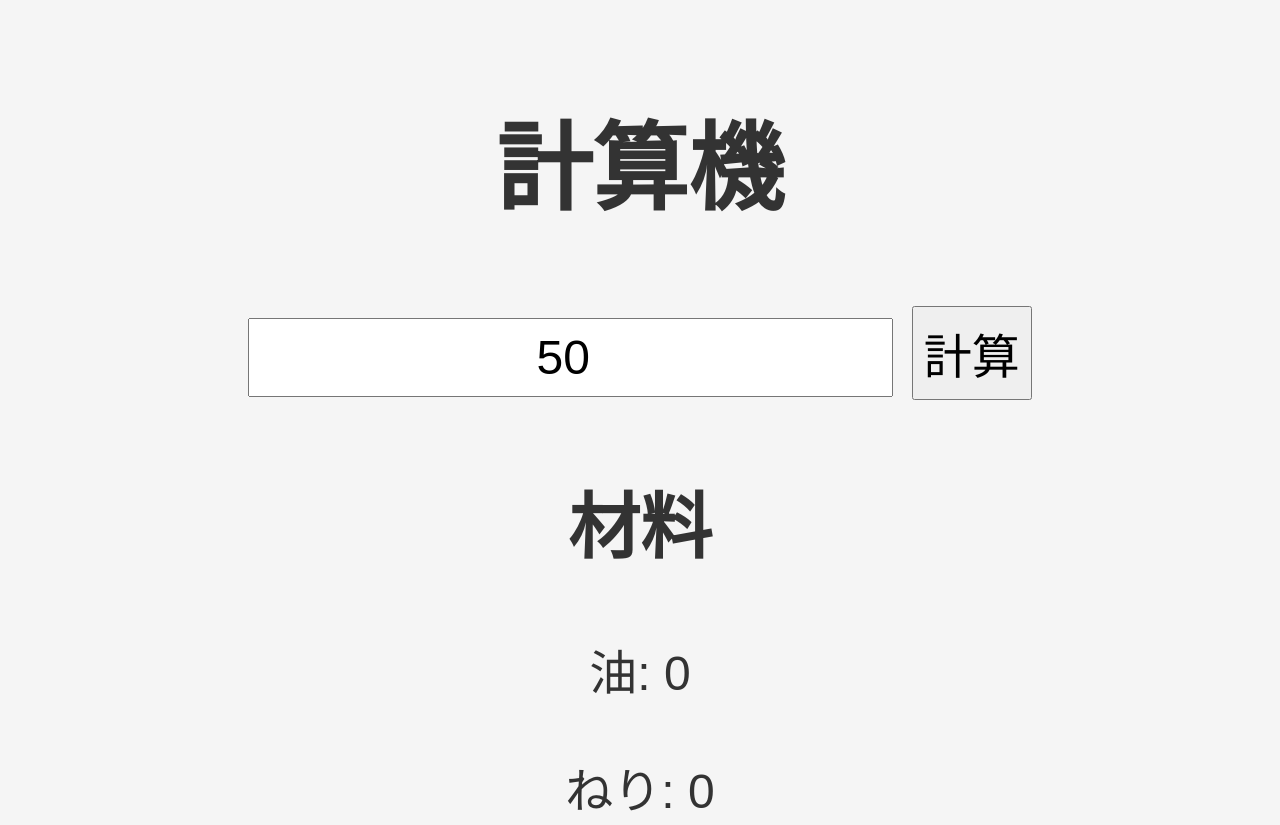
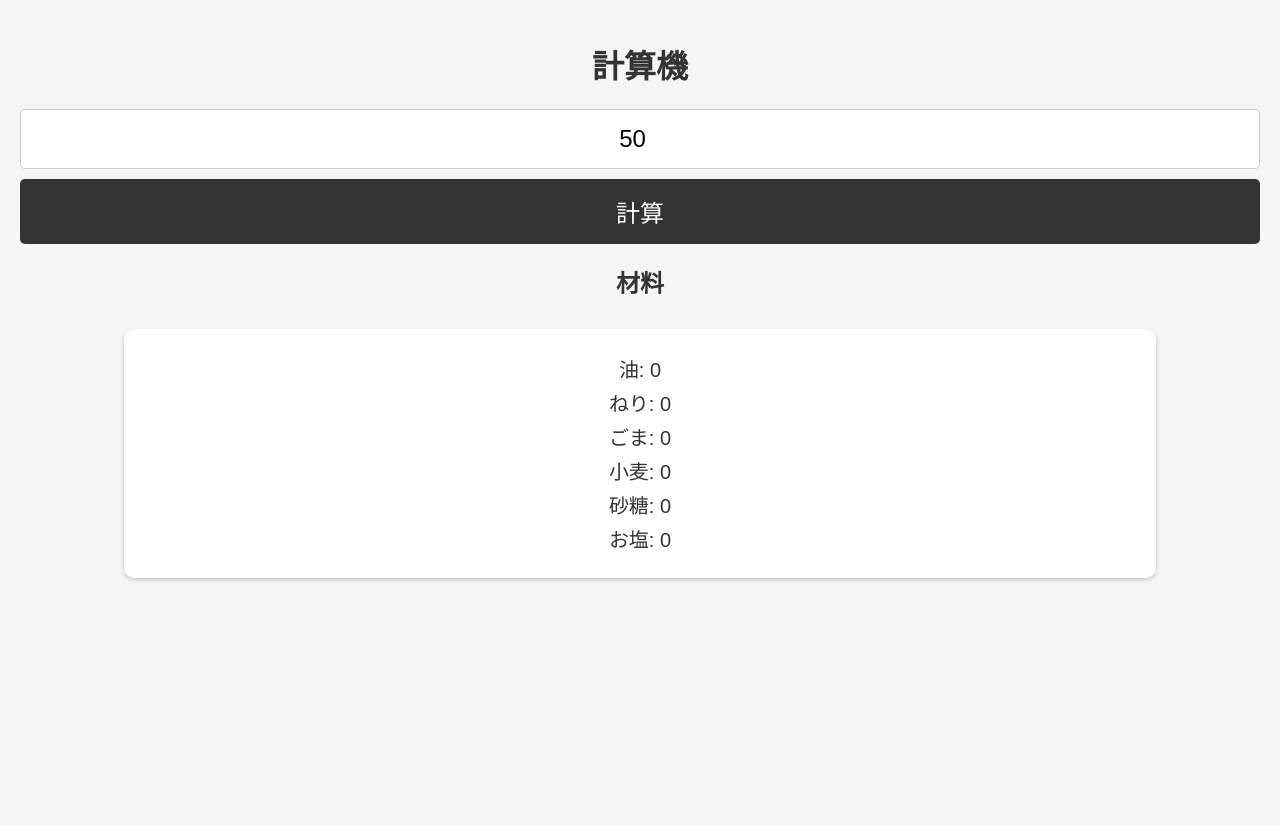
Before and after one commit to hnsol/FraysCalcDemo, a plain HTML site: page index.html in a window 1280 px wide. Shown: the top 825 px of the page. After the commit the page ends 800 px from the top, so only its background shows below. Drawn offline with Linux system fonts and the light colour scheme.

Commit message:
chore: change appearance

```diff
--- a/style.css
+++ b/style.css
@@ -1,33 +1,52 @@
 body {
     font-family: Arial, sans-serif;
+    background-color: #f5f5f5; /* 軽いグレーの背景 */
+    color: #333333; /* ややグレーのテキスト */
     text-align: center;
-    font-size: 48px; /* フォントサイズを設定 */
-    padding-top: 20px;
-    background-color: #f5f5f5; /* 背景色をわずかにグレーに */
-    color: #333333; /* テキストの色を少しグレーに */}
+    margin: 0;
+    padding: 20px;
+}
 
-/* 入力フィールドとボタンを含むコンテナ */
-.form-container {
-    text-align: center;
-    display: inline-block; /* インラインブロック要素にする */
+.input-container {
+    background-color: #ffffff; /* 白色の背景 */
+    padding: 20px;
+    border-radius: 10px; /* 角の丸み */
+    box-shadow: 0 2px 4px rgba(0, 0, 0, 0.2); /* シャドウを追加 */
+    margin: 20px auto;
+    width: 80%;
 }
 
 input#quantity {
-    width: auto; /* 入力フィールドの幅を自動に設定 */
-    margin: 10px 5px 10px 0; /* 右に少しマージンを設定 */
-    padding: 10px;
-    font-size: 48px; /* フォントサイズを設定 */
-    display: inline-block; /* インラインブロック要素にする */
+    width: 100%; /* 入力フィールドの幅 */
+    padding: 15px;
+    font-size: 24px; /* 大きなフォントサイズ */
     text-align: center;
+    border: 1px solid #ccc; /* 薄い境界線 */
+    border-radius: 5px; /* 角の丸み */
+    box-sizing: border-box; /* ボックスサイズを設定 */
 }
 
 button {
-    margin: 10px 0;
-    padding: 10px;
-    font-size: 48px; /* フォントサイズを設定 */
-    display: inline-block; /* インラインブロック要素にする */
+    width: 100%;
+    padding: 15px;
+    font-size: 24px;
+    background-color: #333333; /* 緑色の背景 */
+    color: white; /* 白色のテキスト */
+    border: none;
+    border-radius: 5px;
+    margin-top: 10px;
+}
+
+#results {
+    background-color: #ffffff; /* 白色の背景 */
+    padding: 20px;
+    border-radius: 10px; /* 角の丸み */
+    box-shadow: 0 2px 4px rgba(0, 0, 0, 0.2); /* シャドウを追加 */
+    margin: 30px auto;
+    width: 80%;
 }
 
 #results p {
-    font-size: 48px; /* 結果表示部分のフォントサイズを24pxに設定 */
+    font-size: 20px; /* 結果のフォントサイズ */
+    margin: 5px 0; /* 間隔 */
 }
```
